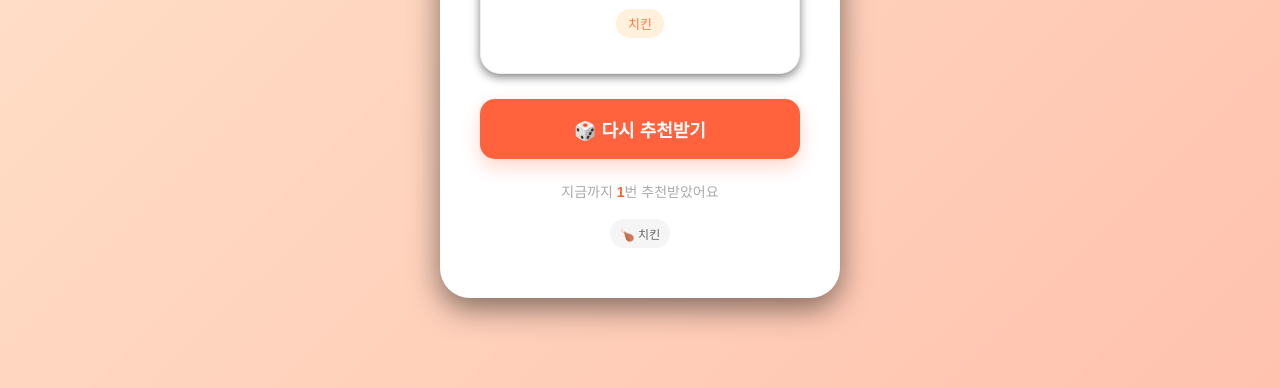
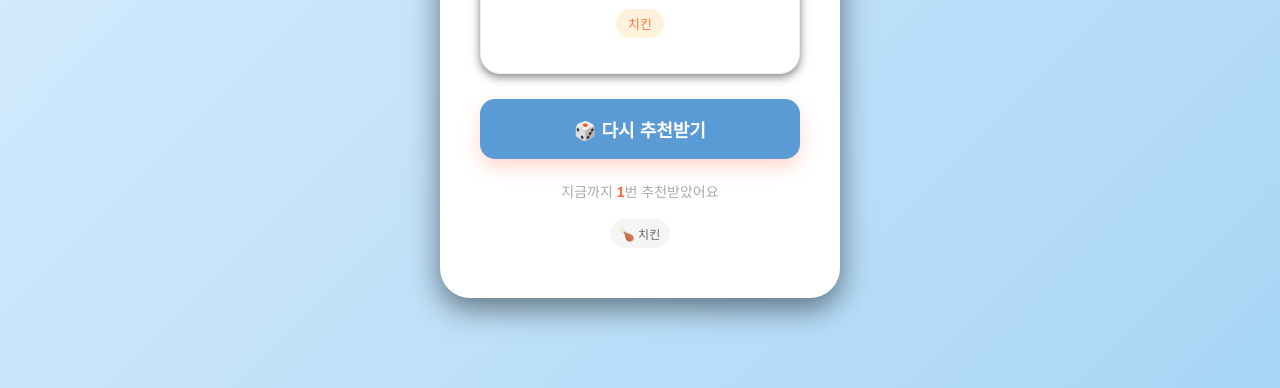
Before and after one commit to jse4348-commits/lunch-menu-recommender, a plain HTML site: page index.html in a window 1280 px wide. Shown: the part 412-800 px from the top of the page. Drawn offline with Linux system fonts and the light colour scheme.

Commit message:
Refactor HTML and CSS for lunch picker
Updated styles and layout for the lunch picker app.

```diff
--- a/index.html
+++ b/index.html
@@ -19,7 +19,7 @@
 
             font-family: Arial, sans-serif;
 
-            background: linear-gradient(135deg, #ffe4cc, #ffc2ae);
+            background: linear-gradient(135deg, #dbeeff, #a9d6f5);
         }
 
         /* 전체 카드 */
@@ -87,7 +87,7 @@
             padding: 17px;
             border: none;
             border-radius: 15px;
-            background-color: #ff633d;
+            background-color: #5b9bd5;
             color: white;
             font-size: 18px;
             font-weight: bold;
@@ -96,7 +96,7 @@
         }
 
         #btn:hover {
-            background-color: #ff5430;
+            background-color: #3f7fb8;
         }
 
         /* 추천 횟수 */
```
